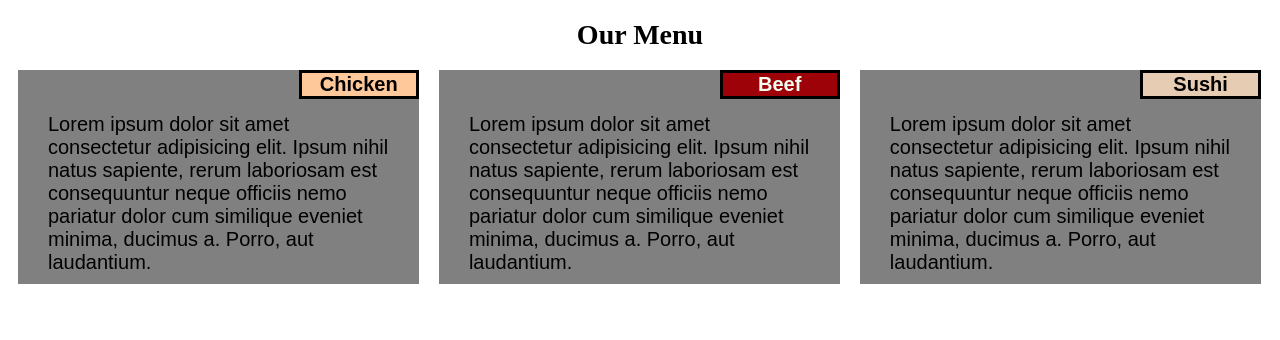
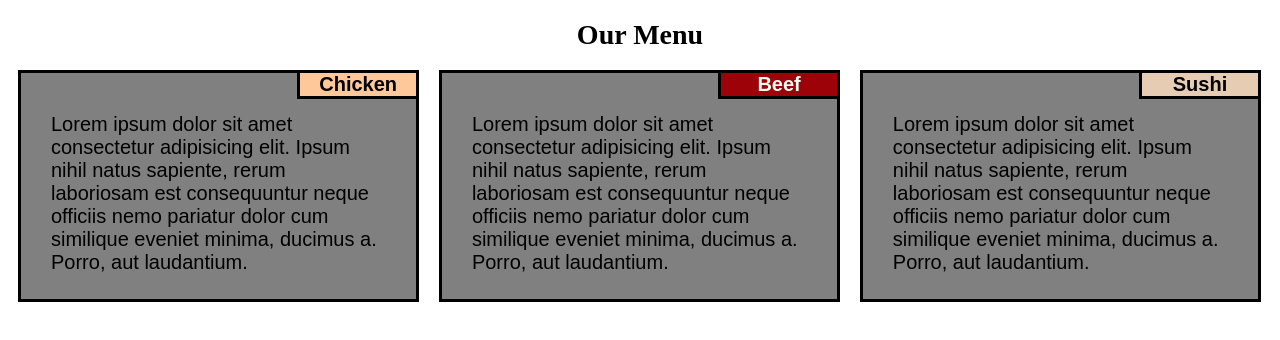
Before and after one commit to KazYasuda/KY-full-stack, a plain HTML site: page mod_2_solution/index.html in a window 1280 px wide. Drawn offline with Linux system fonts and the light colour scheme.

Commit message:
added border in each box

```diff
--- a/mod_2_solution/styles.css
+++ b/mod_2_solution/styles.css
@@ -26,6 +26,8 @@ div.menu-box {
     margin-left:0.5em;
     margin-right: 0.5em;
     font-size: 1.25em;
+    border-color: black;
+    border-style: solid;
 }
 
 p {
@@ -44,8 +46,10 @@ p.category {
     text-align: center;
     font-weight: bold;
     width: 30%;
-    border-color: black;
-    border-style: solid;
+    border-left-color: black;
+    border-bottom-color: black;
+    border-left-style: solid;
+    border-bottom-style: solid;
     margin-bottom: 0px;
     margin-left:auto;
     margin-right:0em;
```
